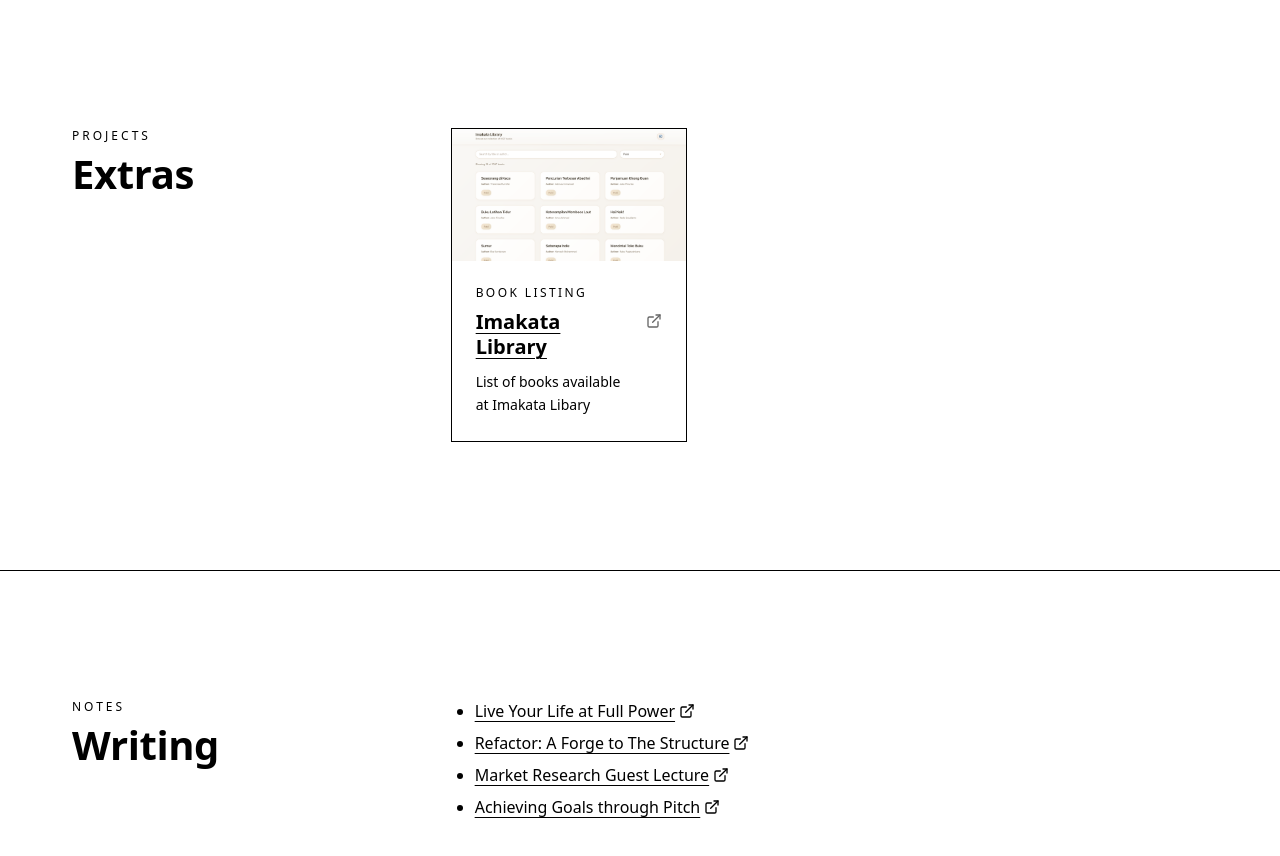
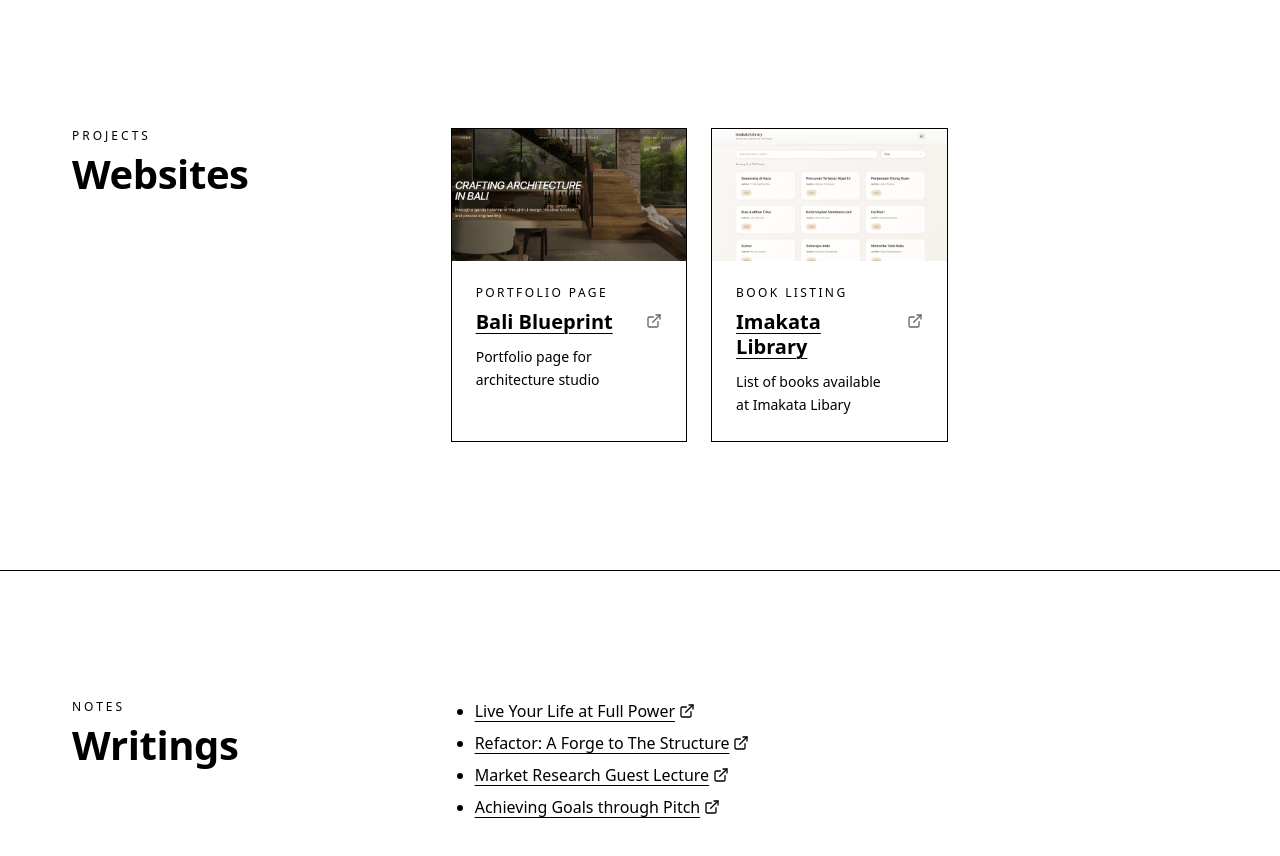
Before and after one commit to mrtrq/presence, a Next.js app: page / in a window 1280 px wide. Shown: the part 1600-2456 px from the top of the page. Built offline with nearby package versions, Linux system fonts and the light colour scheme.

Commit message:
add bali-blueprint portfolio page

```diff
--- a/app/page.tsx
+++ b/app/page.tsx
@@ -55,15 +55,20 @@ export default function Page() {
       </Section>
 
       {/* Extras */}
-      <Section id="projects" title="Extras" kicker="Projects">
+      <Section id="projects" title="Websites" kicker="Projects">
+
         <div className="grid md:grid-cols-3 gap-6">
+
+          {/* Book Listing Imakata */}
+          <WebsiteCard topic="Portfolio Page" title="Bali Blueprint" desc="Portfolio page for architecture studio" href="https://bali-blueprint.com/" image="/bali-blueprint.jpeg" imageAlt="Website screenshot"></WebsiteCard>
+
           {/* Book Listing Imakata */}
           <WebsiteCard topic="Book Listing" title="Imakata Library" desc="List of books available at Imakata Libary" href="https://imakata.netlify.app/" image="/imakata.jpg" imageAlt="Website screenshot"></WebsiteCard>
         </div>
       </Section>
 
       {/* Writing */}
-      <Section id="writing" title="Writing" kicker="Notes">
+      <Section id="writing" title="Writings" kicker="Notes">
         <ul className="list-disc pl-6 space-y-2">
           <li>
             <a
```
Also changed, not shown: public/bali-blueprint.jpeg (added).
